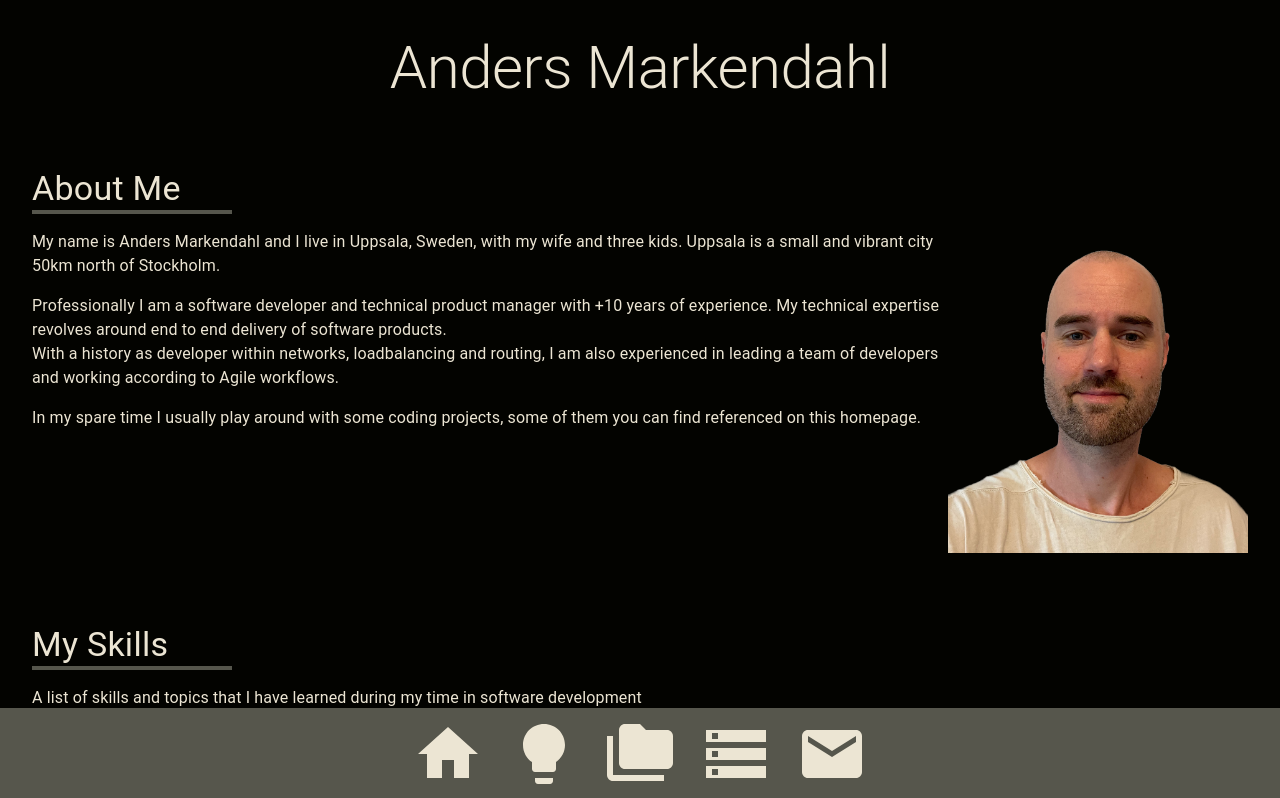
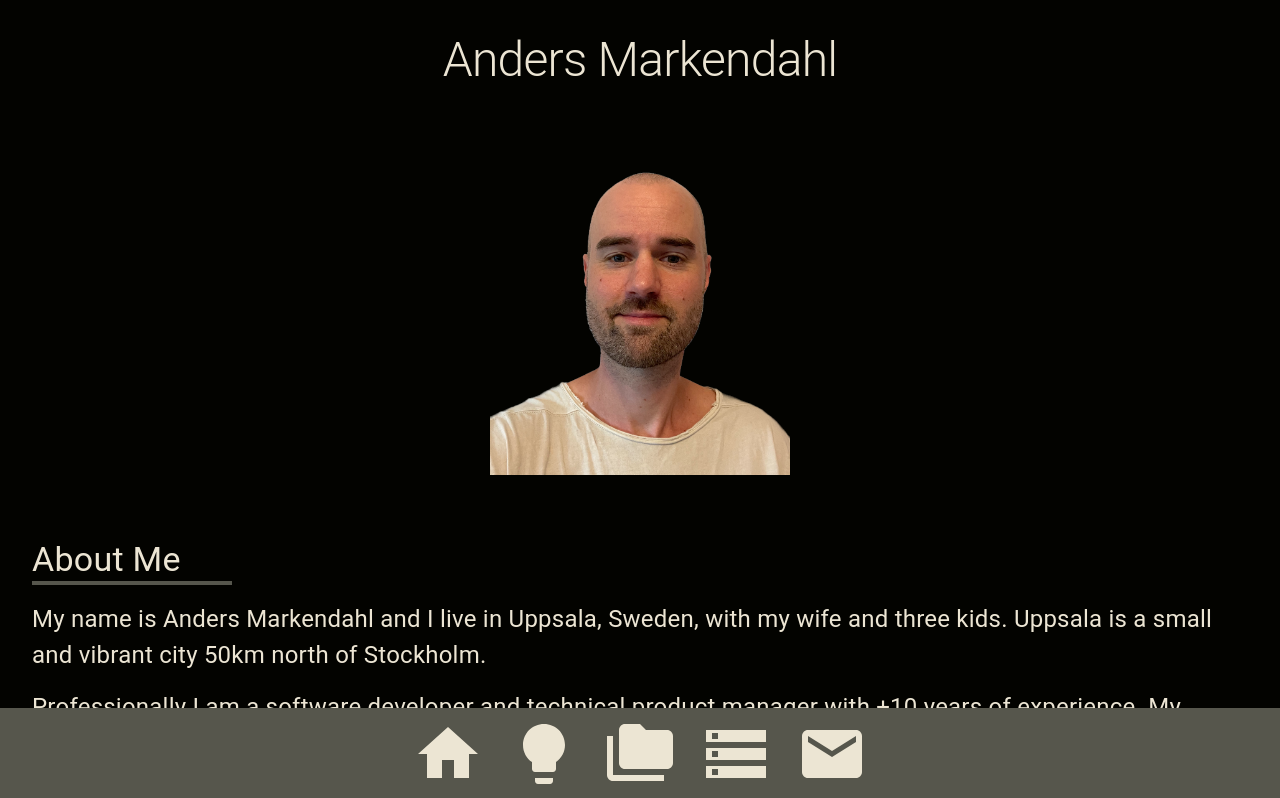
Before and after one commit to andersmarkendahl/andersmarkendahl.github.io, a React app: page / in a window 1280 px wide. Shown: the top 798 px of the page. Built offline with nearby package versions, Linux system fonts and the light colour scheme.

Commit message:
Style Typography and move image

```diff
--- a/src/App.tsx
+++ b/src/App.tsx
@@ -5,9 +5,11 @@ import {
   Stack,
   Typography,
   ThemeProvider,
+  createTheme,
 } from '@mui/material';
 
-import { Theme } from './components/Theme';
+import profileImg from './sections/images/profile.png';
+import { themeOptions } from './components/Theme';
 import { Navigation } from './components/Navigation';
 import { Footer } from './sections/Footer';
 import { Contact } from './sections/Contact';
@@ -16,8 +18,10 @@ import { Github } from './sections/Github';
 import { Skills } from './sections/Skills';
 import { Myself } from './sections/Myself';
 
-export const App = () => (
-  <ThemeProvider theme={Theme}>
+export const App = () => {
+  const theme = createTheme(themeOptions);
+  return (
+    <ThemeProvider theme={theme}>
       <CssBaseline />
       <div css={{
         display: 'flex',
@@ -28,8 +32,11 @@ export const App = () => (
       }}
       >
         <Stack spacing={8}>
-        <div id="home" css={{ margin: '16px' }}>
-          <Typography variant="h2" align="center">Anders Markendahl</Typography>
+          <div id="home">
+            <Typography variant="h1" align="center">Anders Markendahl</Typography>
+          </div>
+          <div css={{ display: 'flex', alignItems: 'center', justifyContent: 'center' }}>
+            <img src={profileImg} alt="Anders profile" width={300} />
           </div>
           <Myself id="about" />
           <Skills id="skills" />
@@ -44,3 +51,4 @@ export const App = () => (
       <Navigation />
     </ThemeProvider>
   );
+};
--- a/src/components/Theme.tsx
+++ b/src/components/Theme.tsx
@@ -1,9 +1,8 @@
 import {
-  createTheme,
   ThemeOptions,
 } from '@mui/material';
 
-const themeOptions: ThemeOptions = {
+export const themeOptions: ThemeOptions = {
   palette: {
     primary: {
       main: '#ece5d3',
@@ -25,6 +24,32 @@ const themeOptions: ThemeOptions = {
       disabled: '#56564c',
     },
   },
+  typography: {
+    body1: {
+      fontSize: '1.5rem',
+      '@media (max-width:600px)': {
+        fontSize: '1.0rem', // Font size for screens <= 600px width
+      },
+    },
+    h1: {
+      fontSize: '3rem',
+      '@media (max-width:600px)': {
+        fontSize: '1.5em', // Font size for screens <= 600px width
+      },
+    },
+    h2: {
+      fontSize: '2.2rem',
+      '@media (max-width:600px)': {
+        fontSize: '1.5rem', // Font size for screens <= 600px width
+      },
+    },
+    h3: {
+      fontSize: '1.7rem',
+      '@media (max-width:600px)': {
+        fontSize: '1.5rem', // Font size for screens <= 600px width
+      },
+    },
+  },
   components: {
     MuiTooltip: {
       styleOverrides: {
@@ -34,7 +59,31 @@ const themeOptions: ThemeOptions = {
         },
       },
     },
+    MuiImageListItemBar: {
+      styleOverrides: {
+        title: {
+          fontSize: '1.3em',
+          lineHeight: '1.3',
+        },
+        subtitle: {
+          fontSize: '1.1em',
+          lineHeight: '1.1',
+        },
+      },
+    },
+    MuiButton: {
+      styleOverrides: {
+        text: {
+          fontSize: '1.3rem',
+        },
+      },
+    },
+    MuiAlert: {
+      styleOverrides: {
+        standardWarning: {
+          fontSize: '1.3rem',
+        },
+      },
+    },
   },
 };
-
-export const Theme = createTheme(themeOptions);
--- a/src/sections/Myself.tsx
+++ b/src/sections/Myself.tsx
@@ -3,32 +3,26 @@ import { jsx } from '@emotion/react';
 import {
   Typography,
 } from '@mui/material';
-import profileImg from './images/profile.png';
 import { Section } from '../components/Section';
 
 const Content = () => (
-  <div css={{ display: 'flex' }}>
+  <div>
     <div>
       <Typography sx={{ marginBottom: '16px' }} variant="body1">
         My name is Anders Markendahl and I live in Uppsala, Sweden, with my wife and three kids.
         Uppsala is a small and vibrant city 50km north of Stockholm.
       </Typography>
-      <Typography variant="body1">
+      <Typography sx={{ marginBottom: '16px' }} variant="body1">
         Professionally I am a software developer and technical product manager with +10
         years of experience. My technical expertise revolves around end to end delivery
-        of software products.
-      </Typography>
-      <Typography sx={{ marginBottom: '16px' }} variant="body1">
-        With a history as developer within networks, loadbalancing and routing, I am also
-        experienced in leading a team of developers and working according to Agile workflows.
+        of software products. With a history as developer within networks, loadbalancing and
+        routing, I am also experienced in leading a team of developers and working according to
+        Agile workflows.
       </Typography>
       <Typography variant="body1">
         In my spare time I usually play around with some coding projects, some of them you can
-        find referenced on this homepage.
+        find referenced on this webpage.
       </Typography>
-    </div>
-    <div>
-      <img src={profileImg} alt="Anders profile" width={300} />
     </div>
   </div>
 );
--- a/src/sections/Skills.tsx
+++ b/src/sections/Skills.tsx
@@ -39,7 +39,7 @@ const skillsData: SkillItem[] = [
   {
     img: cicdImg,
     title: 'CICD',
-    subtitle: 'Continous Integration and Continous Deployment',
+    subtitle: 'Continous Integration and Deployment',
     description: 'Historically I have worked with large organizations migrating from a waterfall model to full CI/CD development pipelines including integration with customer. In later years my experience includes improving performance and reducing cost of existing pipelines. Software I have worked with includes Jenkins, Github Actions, AWS CodePipeline and I also possess basic knowledge of CircleCI.',
   },
   {
@@ -75,12 +75,12 @@ const ModalContent = ({ img, title, description }: ModalContentProps) => (
     padding: '32px',
   }}
   >
-    <div css={{ marginBottom: '4px' }}>
-      <img src={img} alt={title} loading="lazy" />
+    <img src={img} alt={title} loading="lazy" />
+    <div css={{ marginTop: '8px', marginBottom: '16px' }}>
+      <Typography variant="h3">
+        {title}
+      </Typography>
     </div>
-    <Typography variant="h5">
-      {title}
-    </Typography>
     <Typography>
       {description}
     </Typography>
```
Lines whose indentation alone changed are shown as unchanged.
